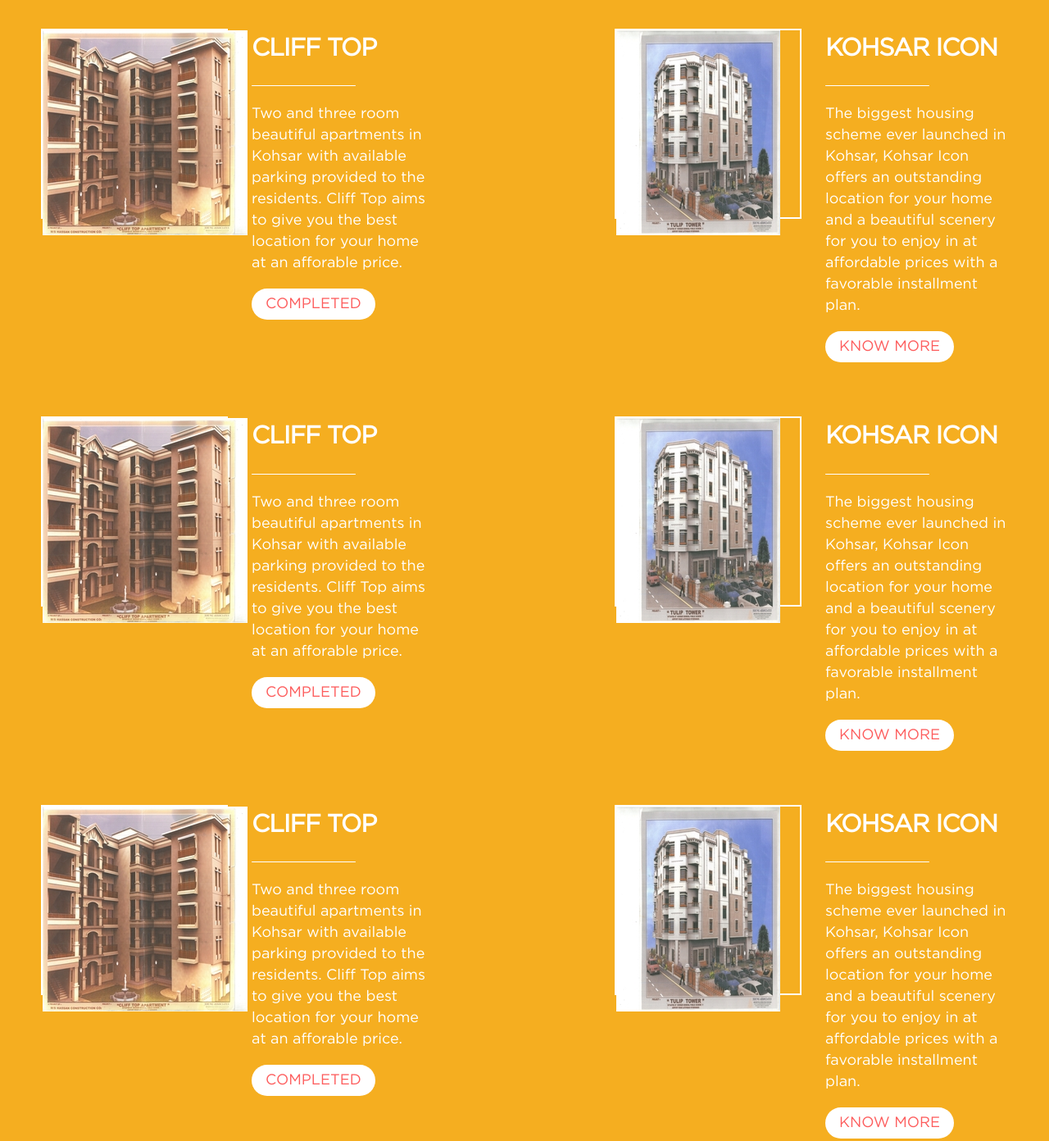
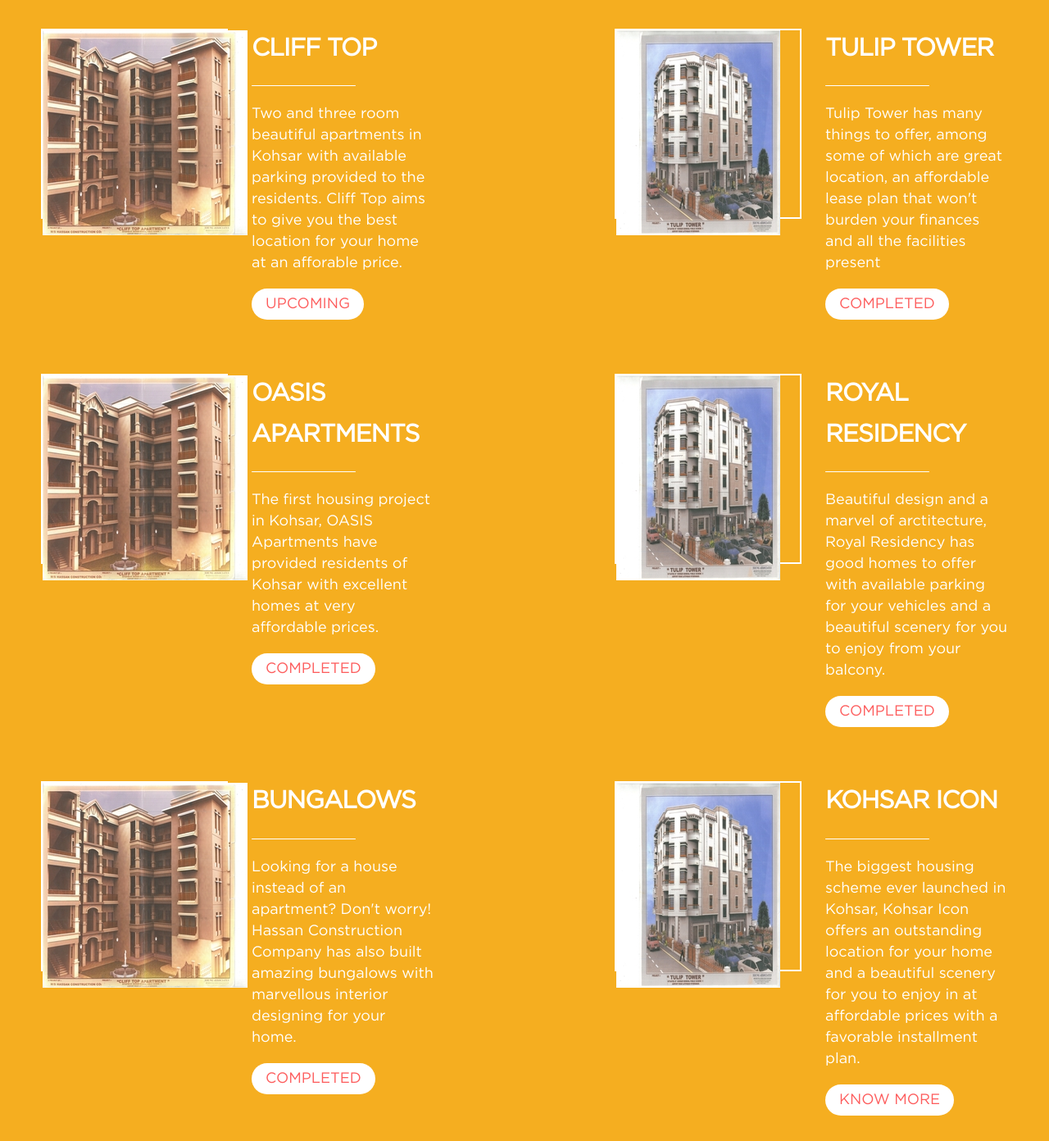
Before and after one commit to iusmankhalid/iusmankhalid.github.io, a plain HTML site: page index.html in a window 1280 px wide. Shown: the part 1500-2892 px from the top of the page at 82% size. Drawn offline with Linux system fonts and the light colour scheme.

Commit message:
Add files via upload

```diff
--- a/index.html
+++ b/index.html
@@ -203,7 +203,7 @@
 						<a href="/"><h3>CLIFF TOP</h3></a>
 						<hr>
 						<p>Two and three room beautiful apartments in Kohsar with available parking provided to the residents. Cliff Top aims to give you the best location for your home at an afforable price.</p>
-						<button>COMPLETED</button>
+						<button>UPCOMING</button>
 					</div>
 				</div>
 				<div class="projects__content--right">
@@ -212,10 +212,10 @@
 						<img class="shiftleft" src="Gallery/tulip2.jpg" alt="projects__right.webp">
 					</div>
 					<div class="projects__content--right--text">
-						<a href="/"><h3>KOHSAR ICON</h3></a>
+						<a href="/"><h3>TULIP TOWER</h3></a>
 						<hr>
-						<p>The biggest housing scheme ever launched in Kohsar, Kohsar Icon offers an outstanding location for your home and a beautiful scenery for you to enjoy in at affordable prices with a favorable installment plan.</p>
-						<button>KNOW MORE</button>
+						<p>Tulip Tower has many things to offer, among some of which are great location, an affordable lease plan that won't burden your finances and all the facilities present </p>
+						<button>COMPLETED</button>
 					</div>
 				</div>
 
@@ -230,9 +230,9 @@
 						<img src="gallery/clifftop2.jpg" alt="projects__left.webp">
 					</div>
 					<div class="projects__content--left--text">
-						<a href="/"><h3>CLIFF TOP</h3></a>
+						<a href="/"><h3>OASIS APARTMENTS</h3></a>
 						<hr>
-						<p>Two and three room beautiful apartments in Kohsar with available parking provided to the residents. Cliff Top aims to give you the best location for your home at an afforable price.</p>
+						<p>The first housing project in Kohsar, OASIS Apartments have provided residents of Kohsar with excellent homes at very affordable prices.</p>
 						<button>COMPLETED</button>
 					</div>
 				</div>
@@ -242,10 +242,10 @@
 						<img class="shiftleft" src="Gallery/tulip2.jpg" alt="projects__right.webp">
 					</div>
 					<div class="projects__content--right--text">
-						<a href="/"><h3>KOHSAR ICON</h3></a>
+						<a href="/"><h3>ROYAL RESIDENCY</h3></a>
 						<hr>
-						<p>The biggest housing scheme ever launched in Kohsar, Kohsar Icon offers an outstanding location for your home and a beautiful scenery for you to enjoy in at affordable prices with a favorable installment plan.</p>
-						<button>KNOW MORE</button>
+						<p>Beautiful design and a marvel of arctitecture, Royal Residency has good homes to offer with available parking for your vehicles and a beautiful scenery for you to enjoy from your balcony.</p>
+						<button>COMPLETED</button>
 					</div>
 				</div>
 
@@ -261,9 +261,9 @@
 						<img src="gallery/clifftop2.jpg" alt="projects__left.webp">
 					</div>
 					<div class="projects__content--left--text">
-						<a href="/"><h3>CLIFF TOP</h3></a>
+						<a href="/"><h3>BUNGALOWS</h3></a>
 						<hr>
-						<p>Two and three room beautiful apartments in Kohsar with available parking provided to the residents. Cliff Top aims to give you the best location for your home at an afforable price.</p>
+						<p>Looking for a house instead of an apartment? Don't worry! Hassan Construction Company has also built amazing bungalows with marvellous interior designing for your home.</p>
 						<button>COMPLETED</button>
 					</div>
 				</div>
@@ -289,10 +289,10 @@
 		<div class="services">
 			<div class="first">
 				<div class="first__text">
-					<h2>DREAM VIEW</h2>
+					<h2>GATEWAY HOUSING SCHEME</h2>
 					<hr>
 					<p>
-						YAHA EXPLAIN KAR Started in 2001, Hassan Construction Company has built outstanding residency projects in Kohsar, Hyderabad. Some of our successful projects include OASIS Apartments, Beautiful Homes, Tulip Tower and Royal Residency. Following our great success in Kohsar, we have also opened a new head office in Mirpurkhas and our launching our new scheme with the name of Gateway Dreamland.
+						"Gateway Housing Scheme" is a housing scheme which is split up in various types of plots. This amazing site that is allocated in 125, 167, 200 sqyds. plots and comprising of hi-fi living and business planning. On the other hand if you are willing to contruct your own home on the bought plot as per predefined bungalows structure by "Hassan Construction Co. Builders & Developers", you are eligible to do it unconscientiously at all.
 					</p>
 				</div>
 				<div class="first__image__new">
@@ -326,7 +326,7 @@
 			</div>
 
 			<p class="footer__location">
-				BC Knowledge Park, Suddagunte Palya, Bengaluru, Karnataka 560029
+				A1 1 to 6 HDA Housing Scheme V General Public Kohsar
 			</p>
 			<hr>
 		</footer>
```
